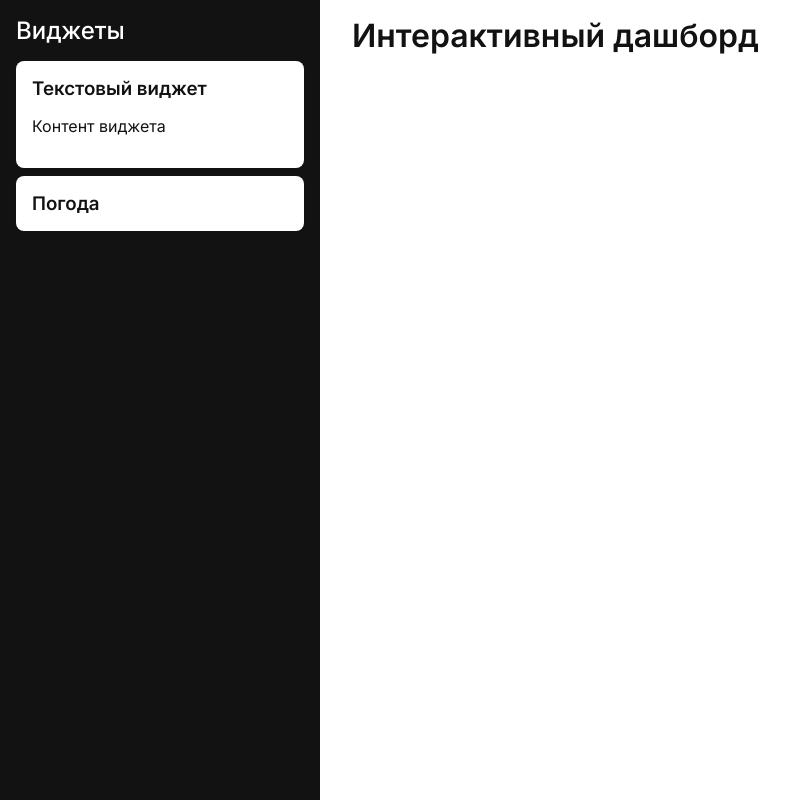
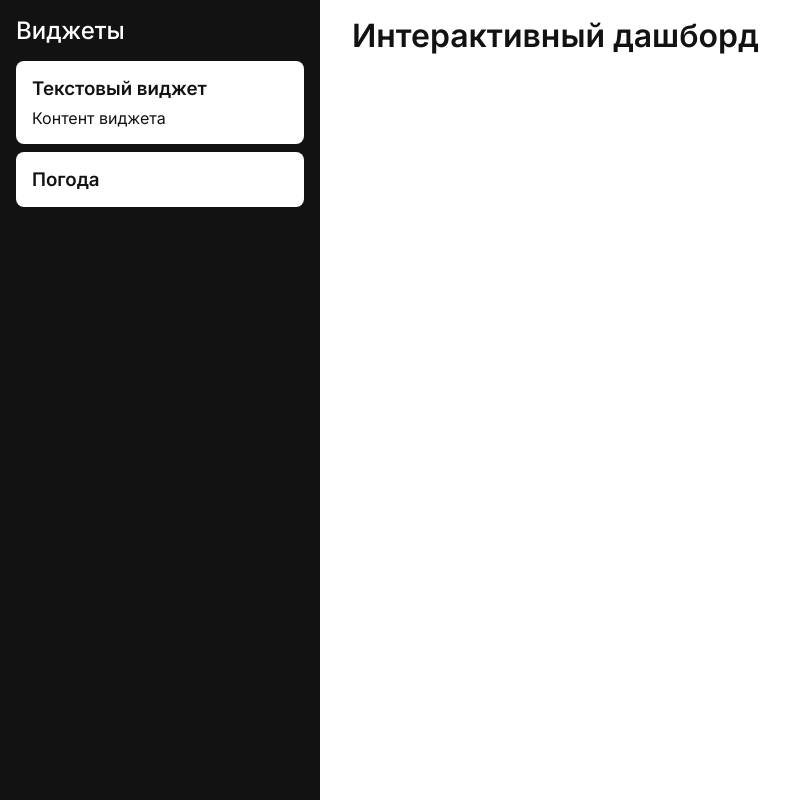
Before and after one commit to Cimante/nuevas-test, a Vue app: page / in a window 1280 px wide. Shown: the whole page, without its empty margins (0-805 px from the left). Built offline with nearby package versions, Linux system fonts and the light colour scheme.

Commit message:
Update widgetText.vue

```diff
--- a/src/components/widgets/widgetText.vue
+++ b/src/components/widgets/widgetText.vue
@@ -39,5 +39,9 @@ const props = defineProps<{
     margin-bottom: 0.5rem;
     font-weight: 600;
   }
+
+  &__content {
+    margin: 0;
+  }
 }
 </style>
```
